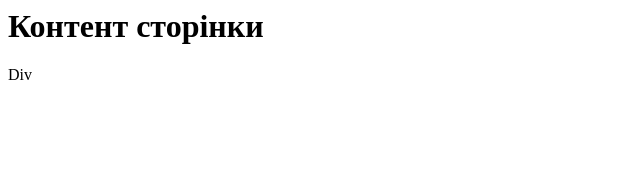
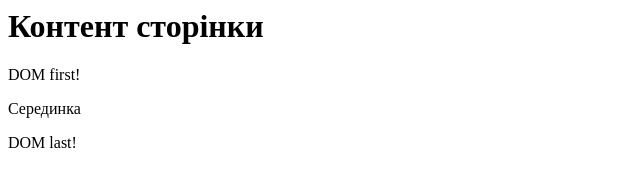
Before and after one commit to NazikM/NazikM.github.io, a plain HTML site: page 7/2_1.html in a window 1280 px wide. Shown: the whole page, without its empty margins (0-640 px from the left). Drawn offline with nearby package versions, Linux system fonts and the light colour scheme.

Commit message:
Update 2_1.html

```diff
--- a/7/2_1.html
+++ b/7/2_1.html
@@ -2,17 +2,17 @@
     <script src="https://ajax.googleapis.com/ajax/libs/jquery/3.5.1/jquery.min.js"></script>
     <Script>
         $(Document).ready(function() {
-            $('.button').click(function(){
-                $("p:first").text("DOM first!");
-                $("p:last").text("DOM last!");
-            });
+            $("p:first").text("DOM first!");
+            $("p:last").text("DOM last!");
         });
     </Script>
 </head>
 <body>
 <H1> Контент сторінки </h1>
 <div id = "text">
-    Div
+    <p></p>
+    <p>Серединка</p>
+    <p></p>
 </div>
 </body>
 </html>
```
